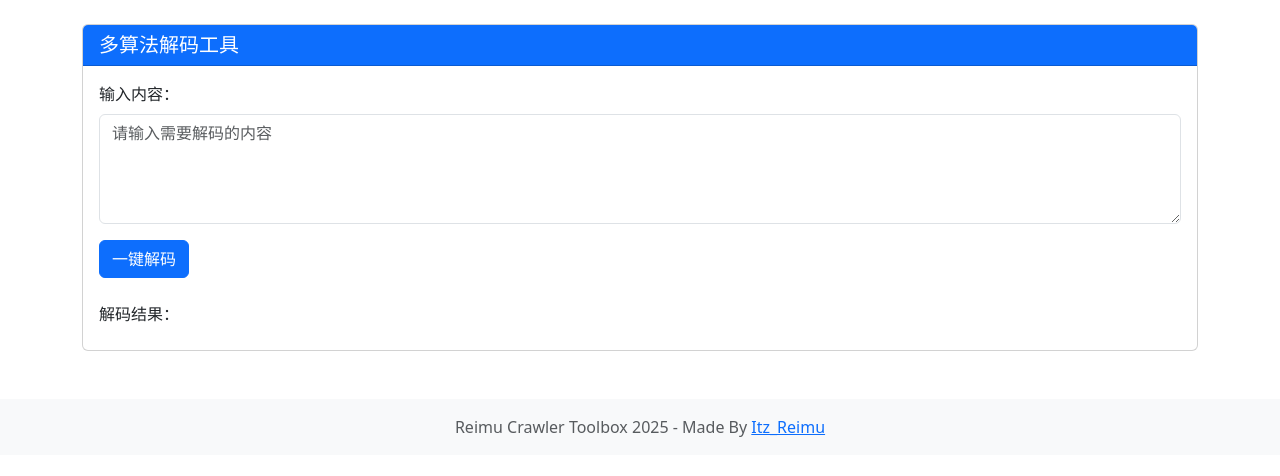
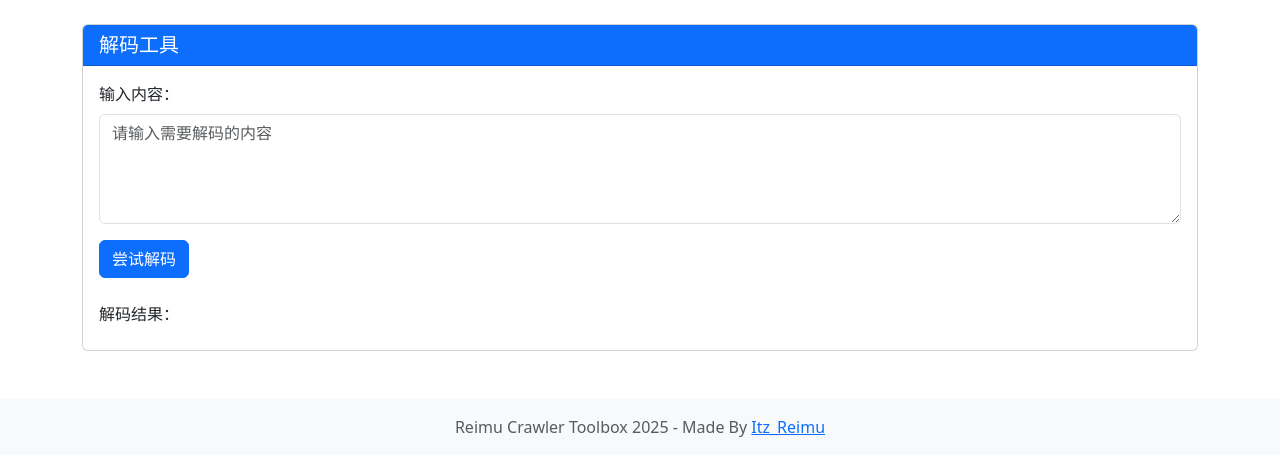
Before and after one commit to ItzReimu/Reimu_Crawler_Toolbox, a Flask app: page /decode in a window 1280 px wide. Shown: the part 56-532 px from the top of the page. Run offline with Flask 3, Linux system fonts and the light colour scheme; some libraries are stand-ins or nearby versions.

Commit message:
修改内容

```diff
--- a/templates/decode.html
+++ b/templates/decode.html
@@ -1,11 +1,11 @@
 {% extends "base.html" %}
 
-{% block title %}多算法解码工具{% endblock %}
+{% block title %}解码工具{% endblock %}
 
 {% block content %}
 <div class="card mt-4">
     <div class="card-header bg-primary text-white">
-        <h5 class="mb-0">多算法解码工具</h5>
+        <h5 class="mb-0">解码工具</h5>
     </div>
     <div class="card-body">
         <form method="post">
@@ -13,7 +13,7 @@
                 <label for="input_text" class="form-label">输入内容：</label>
                 <textarea class="form-control" id="input_text" name="input_text" rows="4" placeholder="请输入需要解码的内容">{{ input_text or '' }}</textarea>
             </div>
-            <button type="submit" class="btn btn-primary">一键解码</button>
+            <button type="submit" class="btn btn-primary">尝试解码</button>
         </form>
         <div class="mt-4">
             <label class="form-label">解码结果：</label>
```
